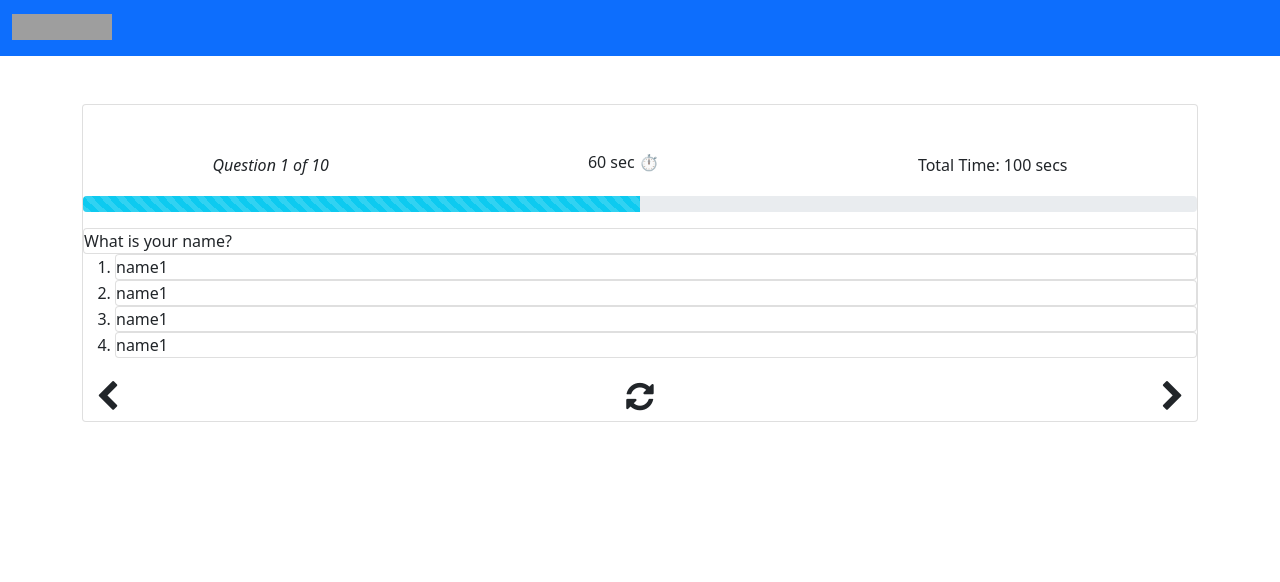
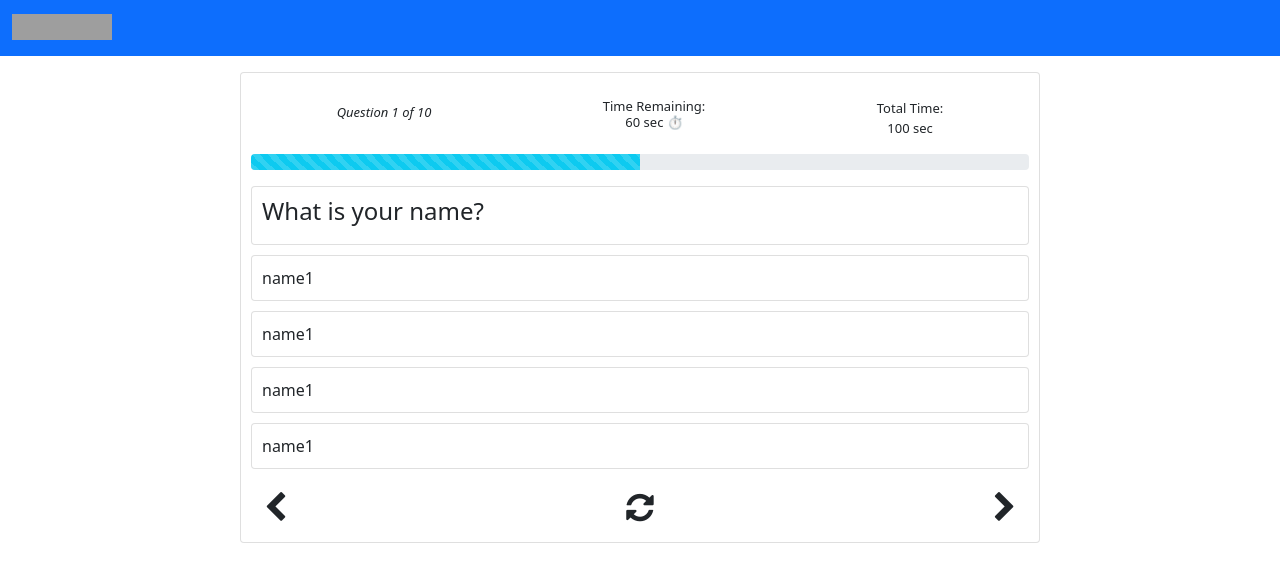
Before and after one commit to nirajkamal/Sample_Quiz_IITM, an Angular app in the folder Quiz/: page /questions in a window 1280 px wide. Shown: the top 582 px of the page. Built offline with nearby package versions, Linux system fonts and the light colour scheme; grey boxes are pictures that could not be loaded.

Commit message:
Styling for the Questions component

```diff
--- a/Quiz/src/app/questions/questions.component.css
+++ b/Quiz/src/app/questions/questions.component.css
@@ -0,0 +1,19 @@
+.card {
+  max-width: 800px;
+  margin: 0 auto;
+  padding: 10px;
+}
+
+li {
+  list-style-type: none;
+  cursor: pointer;
+  margin: 10px 0;
+}
+
+li .card:hover {
+  border: 1px solid blue;
+}
+
+ol {
+  padding: 0;
+}
--- a/Quiz/src/app/questions/questions.component.html
+++ b/Quiz/src/app/questions/questions.component.html
@@ -1,24 +1,25 @@
-<div class="container mt-5">
+<div class="container mt-3">
     <div class="card">
-        <div class="d-flex justify-content-between p-3">
+        <!-- <div class="d-flex justify-content-between p-3">
 
-        </div>
+        </div> -->
         <div class="d-flex justify-content-around py-3">
             <div class="question-number">
-                <span style="font-style: italic;">Question 1 of 10</span>
+                <span style="font-style: italic; font-size:small">Question 1 of 10</span>
             </div>
             <div class="timer">
-                <h6 style="text-align:center">60 sec ⏱</h6>
+                <h6 style="text-align:center; font-size:small">Time Remaining:<br> 60 sec ⏱</h6>
             </div>
-            <div class="total-time">
-                <span>Total Time: 100 secs</span>
+            <div class="total-time" style="text-align:center; font-size:small">
+                <span>Total Time:<br>
+                    100 sec</span>
             </div>
         </div>
         <div class="progress mb-3">
             <div class="progress-bar progress-bar-striped bg-info" role="progressbar" style="width: 50%" aria-valuenow="50" aria-valuemin="0" aria-valuemax="100"></div>
         </div>
         <div class="question">
-            <div class="card">What is your name?</div>
+            <div class="card"><h4>What is your name?</h4></div>
         </div>
         <div class="options">
             <ol>
```
